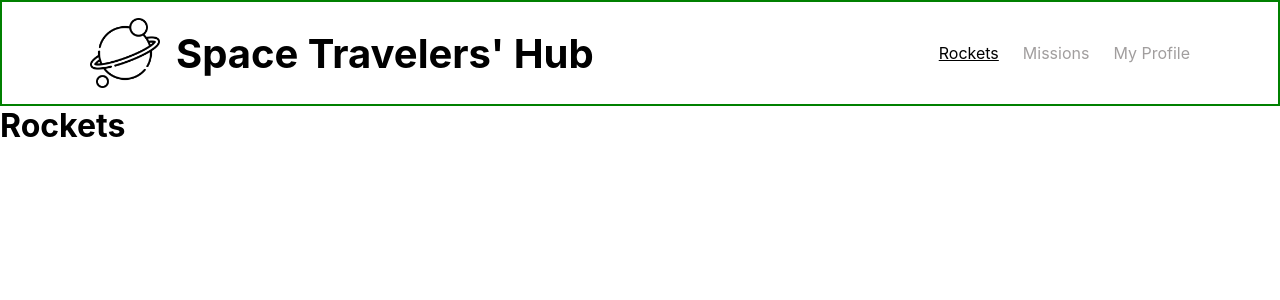
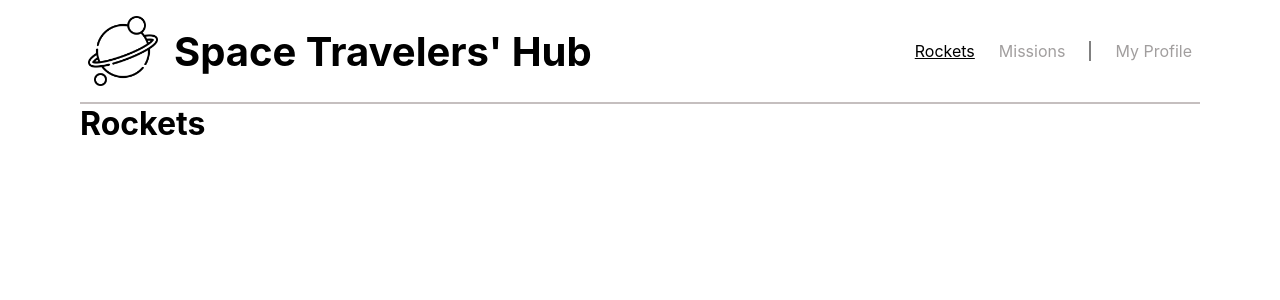
Before and after one commit to Iqbal-Elham/Space-Travelers-Hub, a React (Create React App) app: page / in a window 1280 px wide. Shown: the top 300 px of the page. Built offline with nearby package versions, Linux system fonts and the light colour scheme.

Commit message:
Add style for the navbar

```diff
--- a/src/components/styles/Navbar.module.css
+++ b/src/components/styles/Navbar.module.css
@@ -1,8 +1,8 @@
 .navbar{
-    border: 2px solid green;
     display: flex;
     justify-content: space-between;
-    padding: 1rem 5.5rem;
+    padding: 1rem 0.5rem;
+    border-bottom: 2px solid rgb(197, 191, 191);
 }
 
 .navBrand{
@@ -21,3 +21,8 @@
     align-items: center;
     gap: 1.5rem;
 }
+
+.navbar ul li:last-child{
+    border-left: 2px solid gray;
+    padding-left: 1.5rem;
+}
--- a/src/index.css
+++ b/src/index.css
@@ -11,6 +11,7 @@ body {
     sans-serif;
   -webkit-font-smoothing: antialiased;
   -moz-osx-font-smoothing: grayscale;
+  padding: 0 5rem;
 }
 
 code {
```
